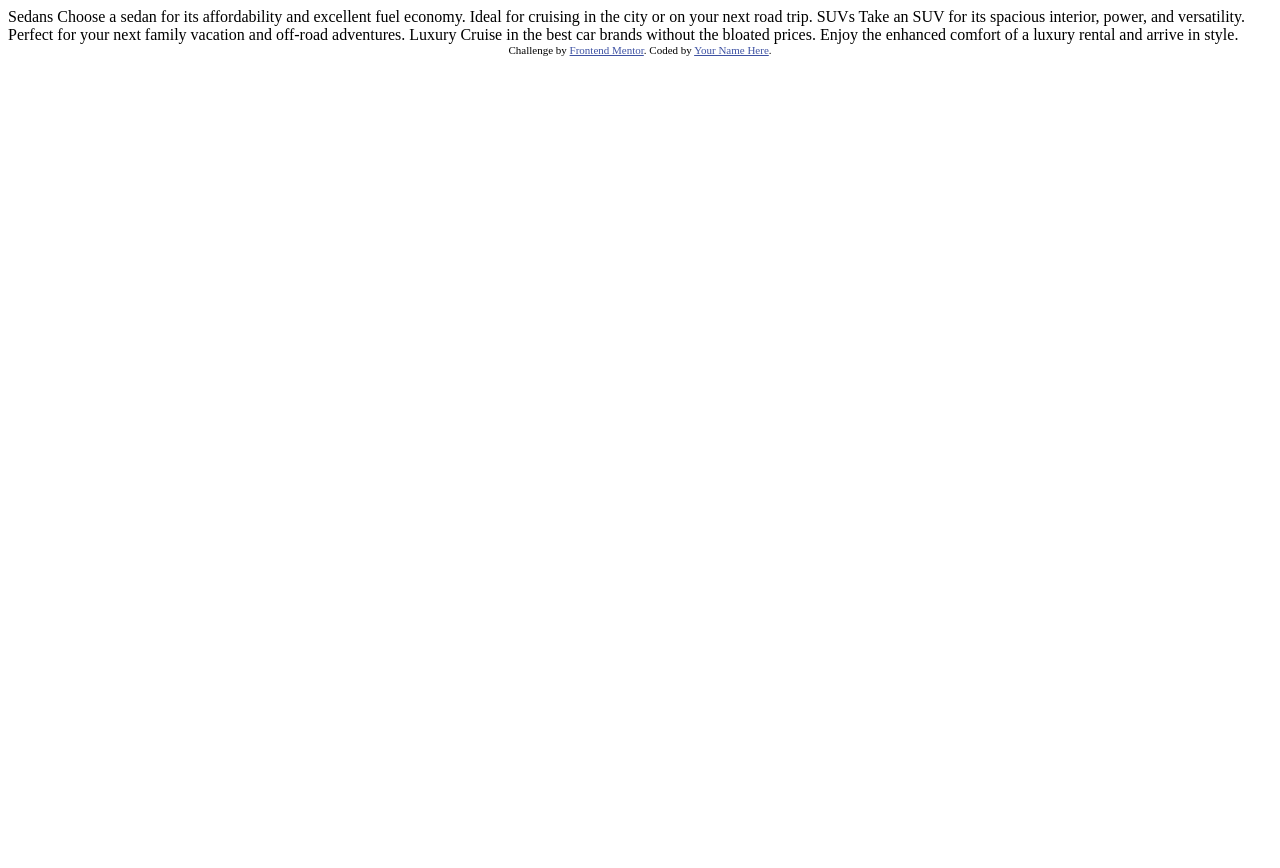
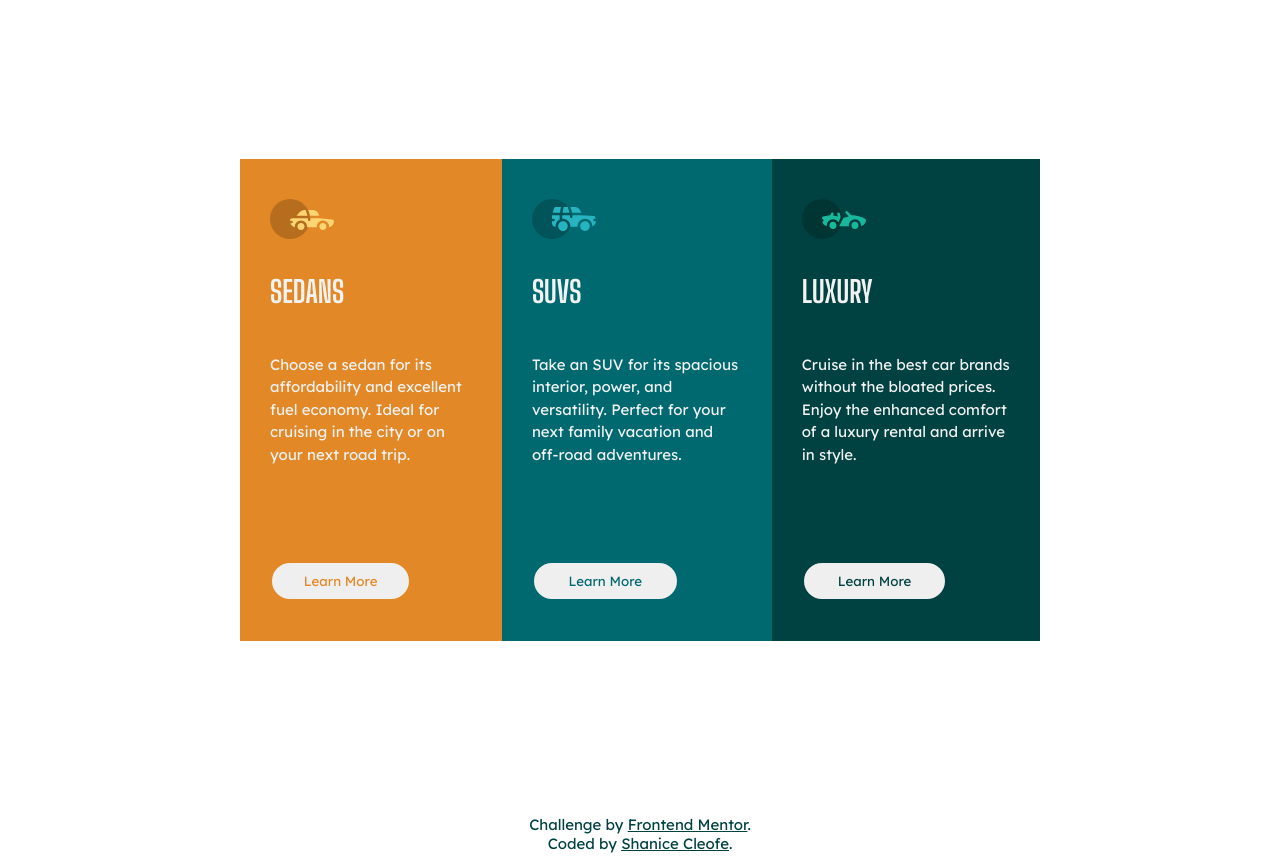
Before and after one commit to sdacleofe/3-column-preview-card-component-main, a website: page index.html in a window 1280 px wide. Before the commit the page ends 800 px from the top, so only its background shows below. Drawn offline with Linux system fonts and the light colour scheme.

Commit message:
Finished website

```diff
--- a/index.html
+++ b/index.html
@@ -1,36 +1,90 @@
 <!DOCTYPE html>
 <html lang="en">
   <head>
-  <meta charset="UTF-8">
-  <meta name="viewport" content="width=device-width, initial-scale=1.0"> <!-- displays site properly based on user's device -->
+    <meta charset="UTF-8" />
+    <meta name="viewport" content="width=device-width, initial-scale=1.0" />
+    <!-- displays site properly based on user's device -->
 
-  <link rel="icon" type="image/png" sizes="32x32" href="./images/favicon-32x32.png">
+    <link
+      rel="icon"
+      type="image/png"
+      sizes="32x32"
+      href="./images/favicon-32x32.png"
+    />
+    <link rel="preconnect" href="https://fonts.googleapis.com" />
+    <link rel="preconnect" href="https://fonts.gstatic.com" crossorigin />
+    <link
+      href="https://fonts.googleapis.com/css2?family=Big+Shoulders+Display:wght@700&family=Lexend+Deca&display=swap"
+      rel="stylesheet"
+    />
 
     <title>Frontend Mentor | 3-column preview card component</title>
 
-  <!-- Feel free to remove these styles or customise in your own stylesheet 👍 -->
-  <style>
-    .attribution { font-size: 11px; text-align: center; }
-    .attribution a { color: hsl(228, 45%, 44%); }
-  </style>
+    <!-- css links -->
+    <link rel="stylesheet" href="./build/stylesheets/index.css" />
+    <link rel="stylesheet" href="./build/stylesheets/mobile.css" />
   </head>
   <body>
-
-  Sedans
-  Choose a sedan for its affordability and excellent fuel economy. Ideal for cruising in the city
-  or on your next road trip.
-
-  SUVs
-  Take an SUV for its spacious interior, power, and versatility. Perfect for your next family vacation
-  and off-road adventures.
-
-  Luxury
-  Cruise in the best car brands without the bloated prices. Enjoy the enhanced comfort of a luxury
-  rental and arrive in style.
-
-  <div class="attribution">
-    Challenge by <a href="https://www.frontendmentor.io?ref=challenge" target="_blank">Frontend Mentor</a>.
-    Coded by <a href="#">Your Name Here</a>.
+    <div class="container">
+      <main>
+        <article>
+          <section class="sedan">
+            <div>
+              <img
+                src="./images/icon-sedans.svg"
+                alt="a car represents sedan"
+              />
+            </div>
+            <h1>Sedans</h1>
+            <p>
+              Choose a sedan for its affordability and excellent fuel economy.
+              Ideal for cruising in the city or on your next road trip.
+            </p>
+            <button>Learn More</button>
+          </section>
+          <section class="suv">
+            <div>
+              <img src="./images/icon-suvs.svg" alt="a car represents SUVs" />
+            </div>
+            <h1>SUVs</h1>
+            <p>
+              Take an SUV for its spacious interior, power, and versatility.
+              Perfect for your next family vacation and off-road adventures.
+            </p>
+            <button>Learn More</button>
+          </section>
+          <section class="luxury">
+            <div>
+              <img
+                src="./images/icon-luxury.svg"
+                alt="a car represents luxury"
+              />
+            </div>
+            <h1>Luxury</h1>
+            <p>
+              Cruise in the best car brands without the bloated prices. Enjoy
+              the enhanced comfort of a luxury rental and arrive in style.
+            </p>
+            <button>Learn More</button>
+          </section>
+        </article>
+      </main>
+      <footer class="attribution">
+        <span
+          >Challenge by
+          <a
+            href="https://www.frontendmentor.io/challenges/stats-preview-card-component-8JqbgoU62"
+            target="_blank"
+            >Frontend Mentor</a
+          >.
+        </span>
+        <span>
+          Coded by
+          <a href="https://www.frontendmentor.io/profile/sdacleofe"
+            >Shanice Cleofe</a
+          >.</span
+        >
+      </footer>
     </div>
   </body>
 </html>
--- /dev/null
+++ b/source/stylesheets/_breakpoint.scss
@@ -0,0 +1 @@
+$layout-breakpoint-medium: 650px;
--- /dev/null
+++ b/source/stylesheets/_colors.scss
@@ -0,0 +1,10 @@
+// Primary
+$bright-orange: hsl(31, 77%, 52%);
+$dark-cyan: hsl(184, 100%, 22%);
+$very-dark-cyan: hsl(179, 100%, 13%);
+
+// Neutral
+$transparent-white-paragraphs: hsla(0, 0%, 100%, 0.75);
+$very-light-gray-background: hsl(0, 0%, 95%);
+$very-light-gray-headings: hsl(0, 0%, 95%);
+$very-light-gray-buttons: hsl(0, 0%, 95%);
--- /dev/null
+++ b/source/stylesheets/_typography.scss
@@ -0,0 +1,5 @@
+$font-big-shoulders-family: 'Big Shoulders Display', cursive;
+$font-lexend-family: 'Lexend Deca', sans-serif;
+$font-lexend-weight: 400;
+$font-big-shoulders-weight: 700;
+$font-body-size: 0.9375em;
--- /dev/null
+++ b/source/stylesheets/index.scss
@@ -0,0 +1,130 @@
+@import 'colors';
+@import 'typography';
+
+body {
+    display: flex;
+    justify-content: center;
+    align-items: center;
+    font-family: $font-lexend-family;
+    font-weight: $font-lexend-weight;
+    font-size: 0.9375em;
+    color: $very-light-gray-background;
+    padding: 0;
+    margin: 0;
+
+    main {
+        display: flex;
+        flex-wrap: wrap;
+        justify-content: center;
+        align-items: center;
+        min-height: 100vh;
+
+        article {
+            flex: 1;
+            display: flex;
+            flex-direction: row;
+            max-width: 800px;
+            margin: 10px;
+
+            section {
+                display: flex;
+                flex-direction: column;
+                align-content: space-evenly;
+                padding: 40px 30px;
+
+                h1 {
+                    font-family: $font-big-shoulders-family;
+                    font-weight: $font-big-shoulders-weight;
+                    text-transform: uppercase;
+                    font-size: (0.9375rem) * 2;
+                }
+
+                p {
+                    padding-bottom: 80px;
+                    line-height: 150%;
+                }
+
+                button {
+                    padding: 10px;
+                    border-radius: 20px;
+                    border: none;
+                    border: 2px solid;
+                    width: 70%;
+                    font-family: $font-lexend-family;
+                    font-weight: $font-lexend-weight;
+                }
+            }
+
+            section.sedan {
+                background-color: $bright-orange;
+
+                img {
+                    color: $bright-orange;
+                }
+
+                button {
+                    color: $bright-orange;
+                }
+
+                button:hover {
+                    border: 2px solid;
+                    border-color: $very-light-gray-buttons;
+                    background-color: $bright-orange;
+                    color: $very-light-gray-buttons;
+                    cursor: pointer;
+                }
+            }
+
+            section.suv {
+                background-color: $dark-cyan;
+                mix-blend-mode: soft-light;
+
+                button {
+                    color: $dark-cyan;
+                }
+
+                button:hover {
+                    border: 2px solid;
+                    border-color: $very-light-gray-buttons;
+                    background-color: $dark-cyan;
+                    color: $very-light-gray-buttons;
+                    cursor: pointer;
+                }
+            }
+
+            section.luxury {
+                background-color: $very-dark-cyan;
+                mix-blend-mode: soft-light;
+
+                button {
+                    color: $very-dark-cyan;
+                }
+
+                button:hover {
+                    border: 2px solid;
+                    border-color: $very-light-gray-buttons;
+                    background-color: $very-dark-cyan;
+                    color: $very-light-gray-buttons;
+                    cursor: pointer;
+                }
+            }
+        }
+    }
+
+    footer {
+        display: flex;
+        flex-direction: column;
+        justify-content: center;
+        align-items: center;
+        padding: 15px 0;
+
+        span {
+            color: $very-dark-cyan;
+            text-align: center;
+
+            a {
+                color: $very-dark-cyan;
+            }
+        }
+    }
+}
--- /dev/null
+++ b/source/stylesheets/mobile.scss
@@ -0,0 +1,29 @@
+@import 'breakpoint';
+
+@media (max-width: $layout-breakpoint-medium) {
+    body {
+        main {
+            article {
+                flex-wrap: wrap;
+
+                section {
+                    margin: 0 30px;
+
+                    button {
+                        width: 100% !important;
+                        color: red;
+                    }
+                }
+
+                section.sedan {
+                    margin-top: 20px;
+                }
+
+                section.luxury {
+                    margin-bottom: 20px;
+                }
+
+            }
+        }
+    }
+}
```
Also changed, not shown: package.json (added, +24 -0 lines), .stylelintrc.json (added), README-template.md (deleted), README.md, build/stylesheets/index.css (added), build/stylesheets/mobile.css (added), design/desktop-preview-f.png (added), design/mobile-design-f.png (added), 3 other files. Lines whose indentation alone changed are shown as unchanged.
